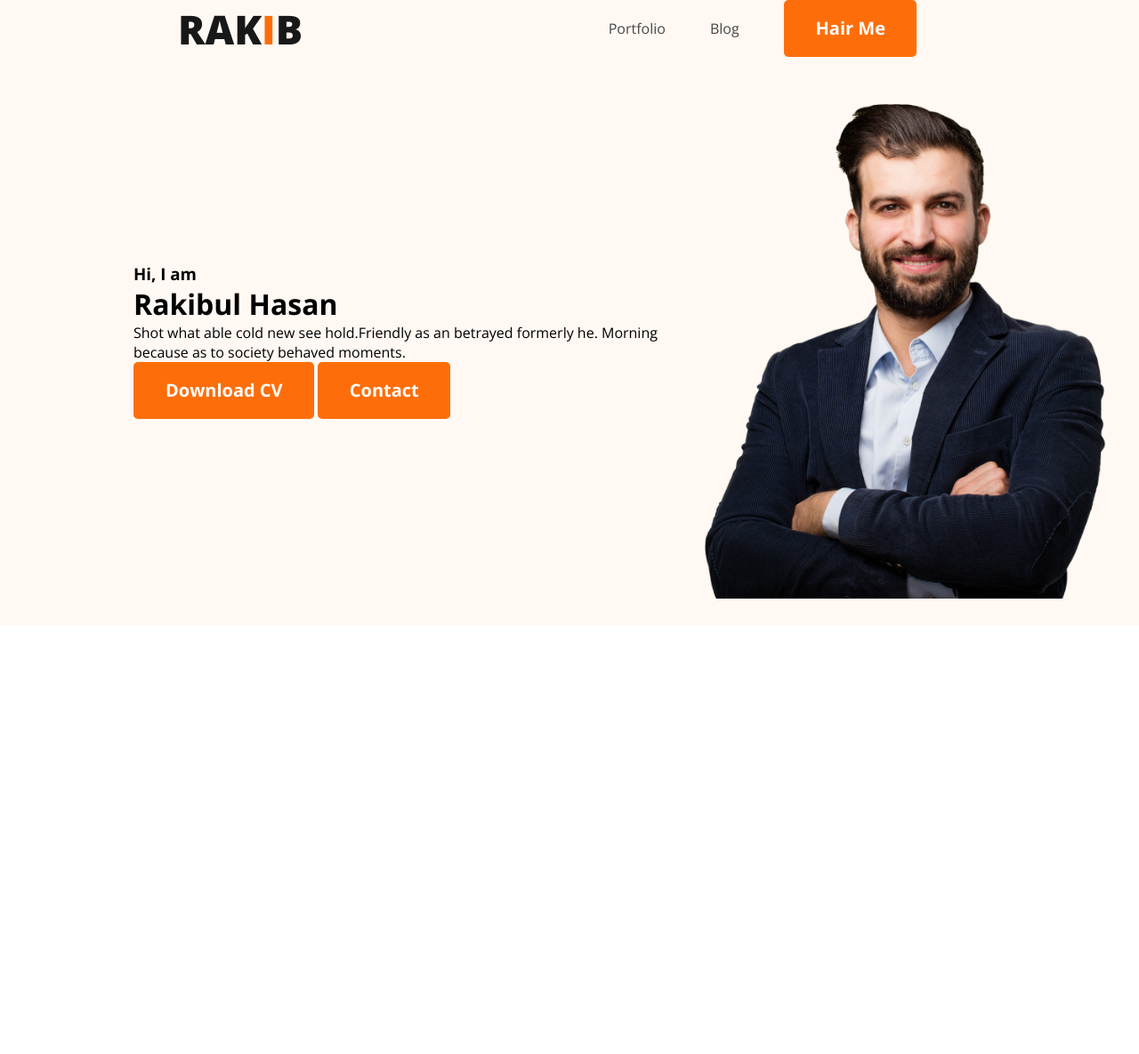
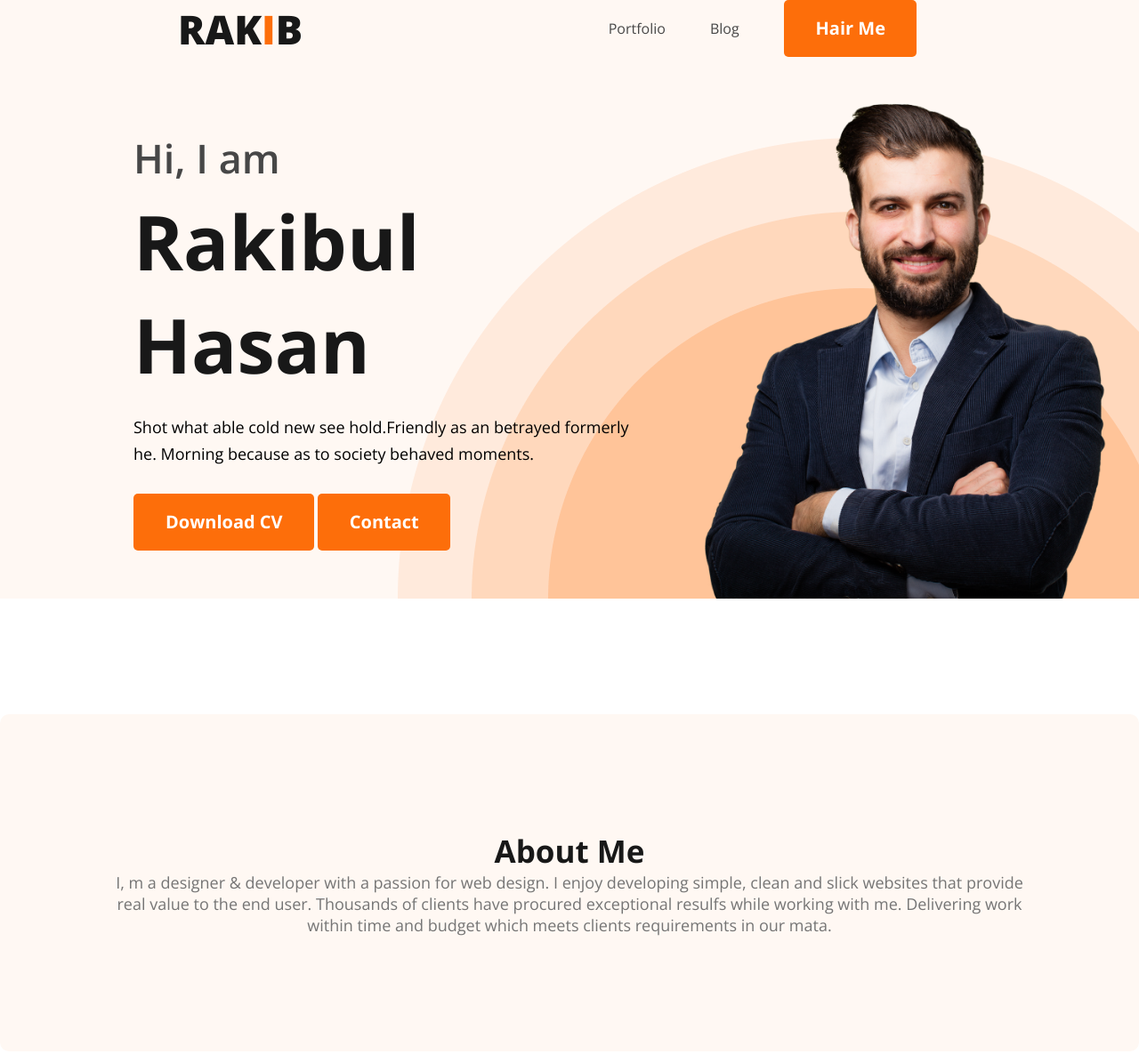
Before and after one commit to RAKIB90cm/devloper-porttfolio, a plain HTML site: page index.html in a window 1280 px wide. Shown: the whole page at 89% size. Before the commit the page ends 800 px from the top, so only its background shows below. Drawn offline with nearby package versions, Linux system fonts and the light colour scheme.

Commit message:
added banner

```diff
--- a/index.html
+++ b/index.html
@@ -27,7 +27,7 @@
                 <div class="banner-content">
                     <h3 class="banner-greeting">Hi, I  am</h3>
                     <h1 class="banner-title">Rakibul Hasan</h1>
-                    <p>Shot what able cold new see hold.Friendly as an betrayed formerly he. Morning because as to society behaved moments.</p>
+                    <p class="pragaraph">Shot what able cold new see hold.Friendly as an betrayed formerly he. Morning because as to society behaved moments.</p>
                     <button class="primary-btn">Download CV</button>
                     <button class="primary-btn">Contact</button>
                 </div>
@@ -35,7 +35,12 @@
            </div>
     </header>
     <main>
-
+        <section class="about">
+            <h3><div class="section-title">About Me</div></h3>
+            <p class="paragraph">
+                I, m a designer & developer with a passion for web design. I enjoy developing simple, clean and slick websites that provide real value to the end user. Thousands of clients have procured exceptional resulfs while working with me. Delivering work within time and budget which meets clients requirements in our mata.
+            </p>
+        </section>
     </main>
     <footer>
 
--- a/styles/style.css
+++ b/styles/style.css
@@ -1,12 +1,42 @@
-*{
+* {
     margin: 0;
     padding: 0;
     font-family: 'Open Sans', sans-serif;
 }
 
+
+/* common element */
+
+
+.primary-color {
+    color: #FD6E0A;
+}
+
+.primary-btn {
+    border-radius: 5px;
+    background: #FD6E0A;
+    border: 0;
+    color: #FFF;
+    font-size: 20px;
+    font-weight: 700;
+    padding: 18px 35px 19px 36px;
+}
+
+
+.section-title {
+    color: var(--Dark-01, #181818);
+    text-align: center;
+    font-size: 35px;
+    font-weight: 700;
+}
+
+
+
+
+
 /* nav related style */
 
-nav{
+nav {
     display: flex;
     align-items: center;
     justify-content: space-between;
@@ -14,39 +44,24 @@ nav{
 }
 
 
-.primary-color{
-    color: #FD6E0A;
-}
-
-.primary-btn{
-    border-radius: 5px;
-    background: #FD6E0A;
-    border: 0 ;
-    color: var(--White-Color, #FFF);
-    font-size: 20px;
-    font-weight: 700;
-    padding: 18px 35px 19px 36px;
-}
-
-
-.nav-title{
-    color: var(--Dark-01, #181818);
+.nav-title {
+    color: #181818;
     font-size: 45px;
     font-weight: 800;
 }
 
 
-nav > ul{
+nav>ul {
     display: flex;
     align-items: center;
 }
 
-nav li{
+nav li {
     list-style: none;
     margin-right: 50px;
 }
 
-nav a{
+nav a {
     text-decoration: none;
     color: #474747;
 }
@@ -55,16 +70,67 @@ nav a{
 /* header related style*/
 
 
-.header{
-    background: #FFF8F3;;
+.header {
+    background: #FFF8F3;
+    ;
+    background-image: url('../images/header_bg.png');
+    background-repeat: no-repeat;
+    background-position: bottom right;
 }
 
-.banner{
-    padding: 30px 30px 30px 150px;
+.banner {
+    padding: 30px 30px 0px 150px;
     display: flex;
     align-items: center;
+    justify-content: space-between;
 }
 
-.banner .profile-pic{
+.banner-content {}
+
+.banner .profile-pic {
     width: 500px;
+
 }
+
+.banner-greeting {
+    color: #474747;
+    font-size: 45px;
+    font-weight: 600;
+    margin-bottom: 0px;
+
+}
+
+.banner-title {
+    color: #181818;
+    font-size: 85px;
+    font-weight: 700;
+    margin-top: 5px;
+    margin-bottom: 20px;
+}
+
+
+.banner .pragaraph {
+    color: var#757575;
+    font-size: 18px;
+    font-weight: 400;
+    line-height: 30px;
+    /* 166.667% */
+    margin-bottom: 30px;
+    max-width: 585px;
+}
+
+
+ .about {
+        padding: 130px;
+        border-radius: 10px;
+        background: #FFF8F3;
+        margin: 130px 0;
+    }
+
+    .about .paragraph {
+        color: #757575;
+        font-size: 18px;
+        font-weight: 400;
+        /* 166.667% */
+        text-align: center;
+    }
```
